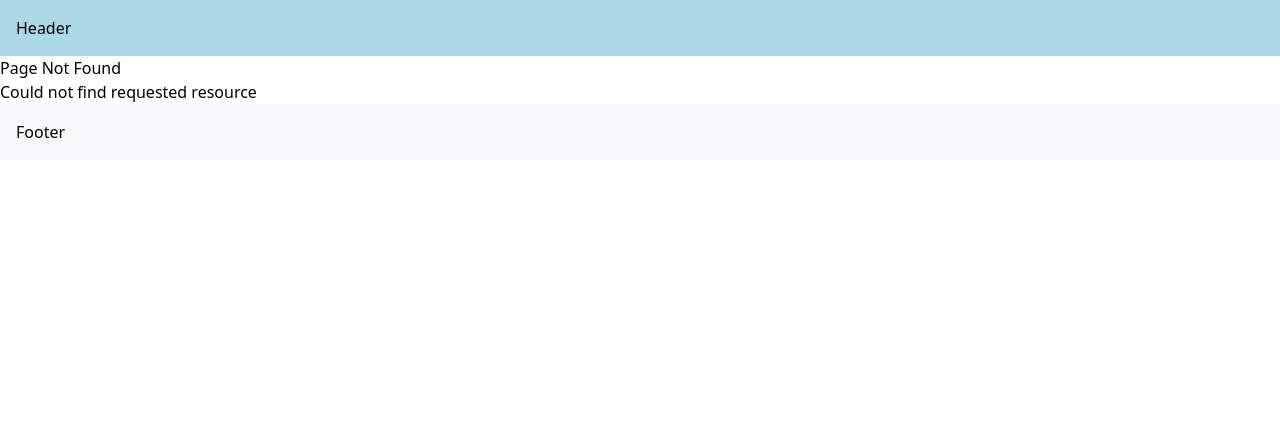
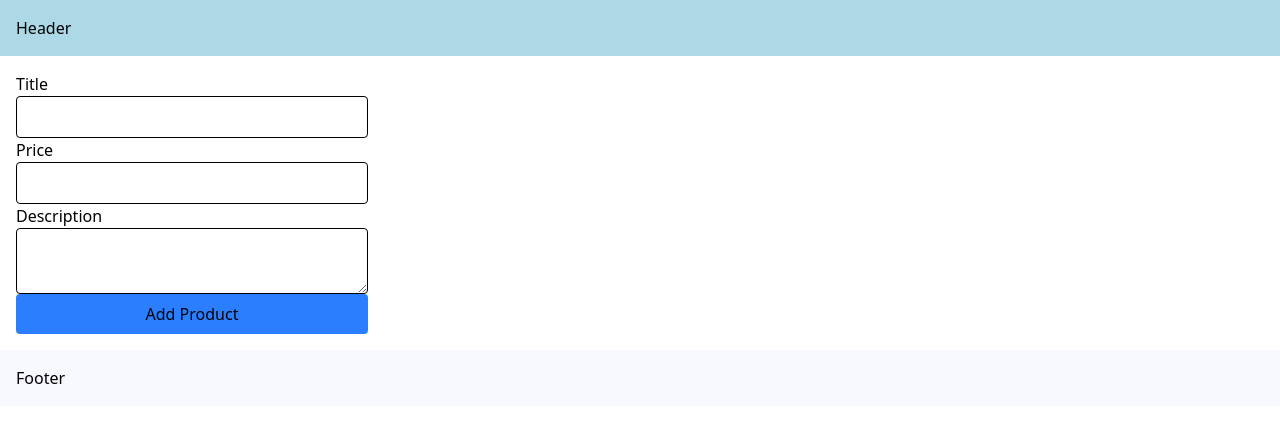
Before and after one commit to ocmtrinidad/next.js-tutorial, a Next.js app: page /products-db-create in a window 1280 px wide. Before the commit this address had no page. Shown: the top 422 px of the page. Built offline with nearby package versions, Linux system fonts and the light colour scheme; no server answers; the database is empty.

Commit message:
Created form using server actions

```diff
--- /dev/null
+++ b/src/app/products-db-create/page.tsx
@@ -0,0 +1,49 @@
+import { addProduct } from "@/prisma-db";
+import { redirect } from "next/navigation";
+
+export default function AddProductPage() {
+  async function createProduct(formData: FormData) {
+    // To use function as a server action
+    "use server";
+    const title = formData.get("title") as string;
+    const price = formData.get("price") as string;
+    const description = formData.get("description") as string;
+
+    await addProduct(title, parseInt(price), description);
+    redirect("/products-db");
+  }
+
+  return (
+    <form action={createProduct} className="p-4 space-y-4 max-w-96">
+      <label htmlFor="title">
+        Title
+        <input
+          type="text"
+          name="title"
+          id="title"
+          className="block w-full p-2 border rounded"
+        />
+      </label>
+      <label htmlFor="price">
+        Price
+        <input
+          type="number"
+          name="price"
+          id="price"
+          className="block w-full p-2 border rounded"
+        />
+      </label>
+      <label htmlFor="description">
+        Description
+        <textarea
+          name="description"
+          id="description"
+          className="block w-full p-2 border rounded"
+        ></textarea>
+      </label>
+      <button className="block w-full p-2 bg-blue-500 rounded disabled:bg-gray-500">
+        Add Product
+      </button>
+    </form>
+  );
+}
```
